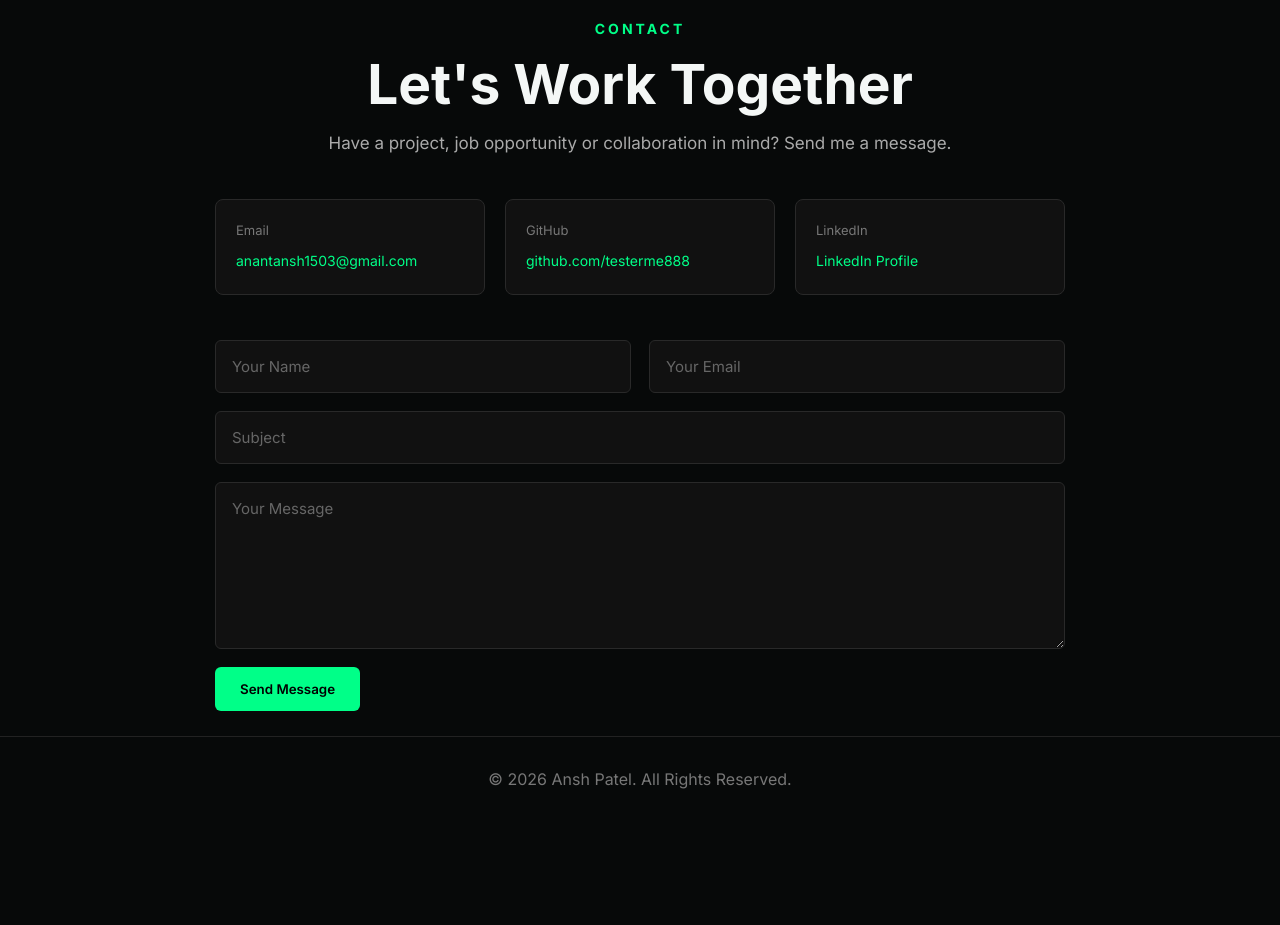
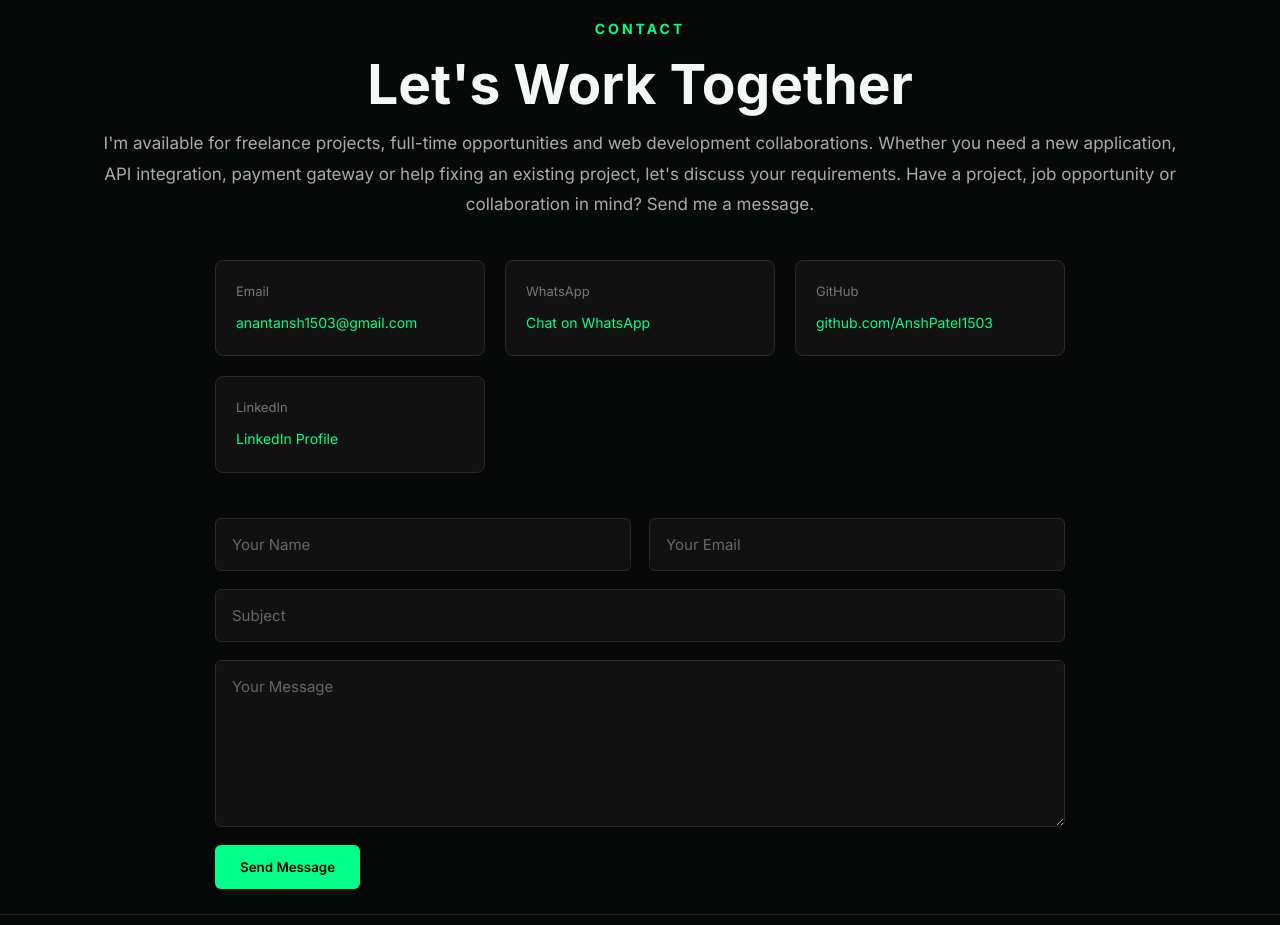
Before and after one commit to AnshPatel1503/portfolio, a React (Vite) app: page / in a window 1280 px wide. Shown: the part 5920-6845 px from the top of the page. Before the commit the page ends 6743 px from the top, so only its background shows below. Built offline with nearby package versions, Linux system fonts and the light colour scheme.

Commit message:
'update'

```diff
--- a/src/App.jsx
+++ b/src/App.jsx
@@ -650,7 +650,8 @@ function App() {
           <h2>Let's Work Together</h2>
 
           <p className="section-text">
-            Have a project, job opportunity or collaboration in mind?
+            I'm available for freelance projects, full-time opportunities and web development collaborations. Whether you need a new application,
+            API integration, payment gateway or help fixing an existing project, let's discuss your requirements. Have a project, job opportunity or collaboration in mind?
             Send me a message.
           </p>
           <div className="contact-details">
@@ -658,10 +659,13 @@ function App() {
             <span>Email</span>
             <a href="mailto:anantansh1503@gmail.com">anantansh1503@gmail.com</a>
           </div>
-
+          <div>
+            <span>WhatsApp</span>
+            <a href="https://wa.me/910648014746?text=Hello%20Ansh,%20I%20would%20like%20to%20discuss%20a%20project%20with%20you." target="_blank" rel="noreferrer">Chat on WhatsApp</a>
+          </div>
           <div>
             <span>GitHub</span>
-            <a href="https://github.com/testerme888" target="_blank" rel="noreferrer">github.com/testerme888</a>
+            <a href="https://github.com/AnshPatel1503" target="_blank" rel="noreferrer">github.com/AnshPatel1503</a>
           </div>
 
           <div>
```
